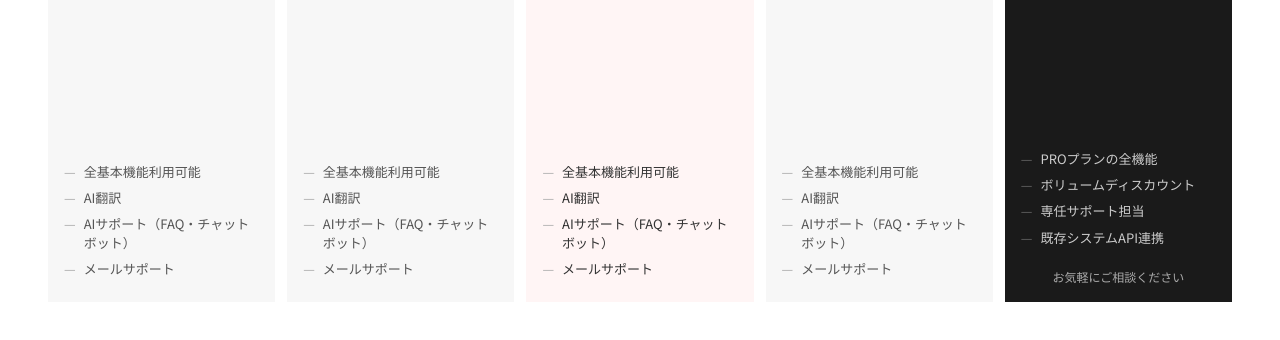
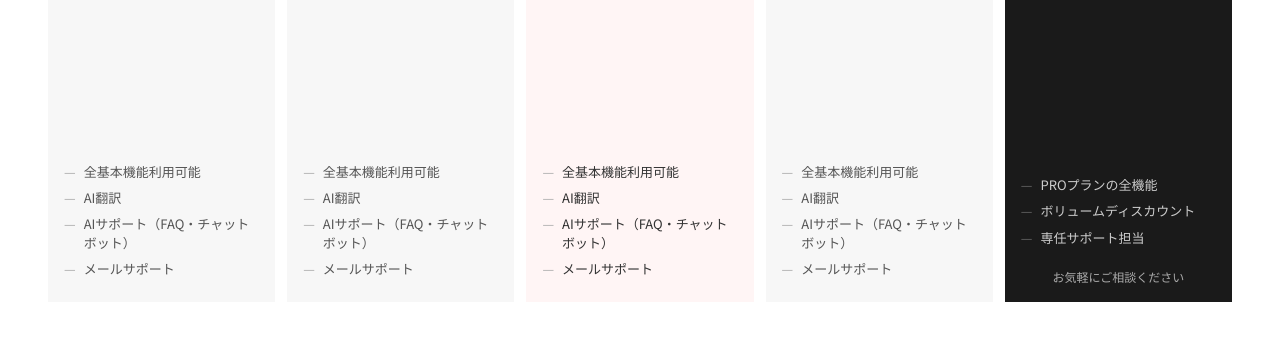
Before and after one commit to tome1414/koete-daruma-proposal, a plain HTML site: page slide_11.html in a window 1280 px wide. Shown: the part 398-738 px from the top of the page. Drawn offline with Linux system fonts and the light colour scheme.

Commit message:
Remove API integration from ENTERPRISE plan

```diff
--- a/slide_11.html
+++ b/slide_11.html
@@ -211,7 +211,6 @@
                 <li>PROプランの全機能</li>
                 <li>ボリュームディスカウント</li>
                 <li>専任サポート担当</li>
-                <li>既存システムAPI連携</li>
             </ul>
             <div class="enterprise-note">お気軽にご相談ください</div>
         </div>
```
